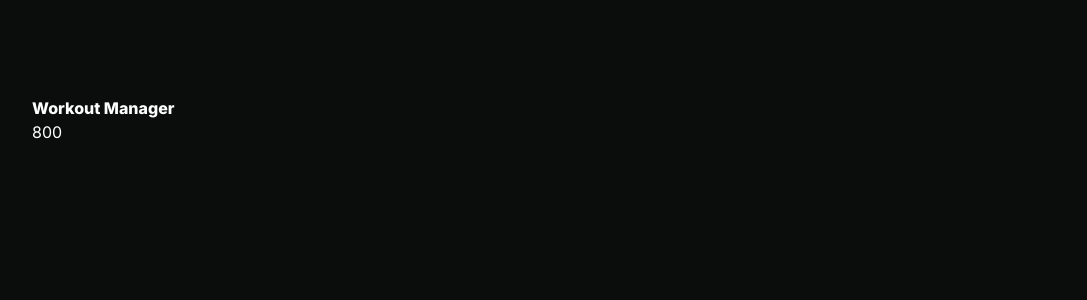
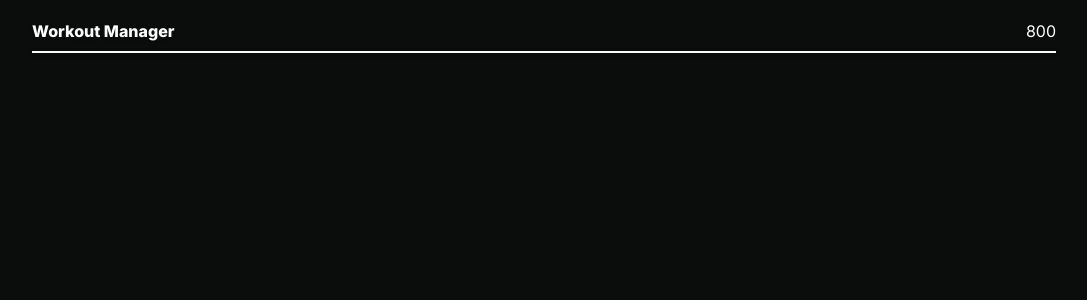
Before and after one commit to CToH10/workout-front, a Next.js app: page / in a window 1280 px wide. Shown: the top 300 px of the page, without its empty margins (96-1183 px from the left). Built offline with nearby package versions, Linux system fonts and the light colour scheme.

Commit message:
feat: add header style

```diff
--- a/src/app/globals.css
+++ b/src/app/globals.css
@@ -221,6 +221,10 @@ body {
     -webkit-text-fill-color: #868e96;
   }
 
+  .position-center {
+    @apply -translate-x-2/4 -translate-y-2/4 top-2/4 left-2/4
+  }
+
   @layer components {
     .error {
       @apply text-alert-1 mb-3 text-body2 font-bold animate-pulse;
--- a/src/components/Header/index.tsx
+++ b/src/components/Header/index.tsx
@@ -2,7 +2,7 @@ import { NavItems } from "./Nav";
 
 export const Header = () => {
   return (
-    <header>
+    <header className="flex justify-between items-center w-4/5 absolute -translate-x-2/4 -translate-y-2/4 left-2/4 top-9 drop-shadow box-shadow-white border-b-2 border-b-grey-9 pb-2">
       <h1 className="text-grey-10 font-extrabold">Workout Manager</h1>
       <NavItems />
     </header>
--- a/tailwind.config.js
+++ b/tailwind.config.js
@@ -62,7 +62,7 @@ module.exports = {
     },
     extend: {
       boxShadow: {
-        webkit: "0 0 0px 1000px white inset",
+        white: "0 20px 13px rgb(250, 250, 250 , 0.07))",
       },
     },
   },
```
